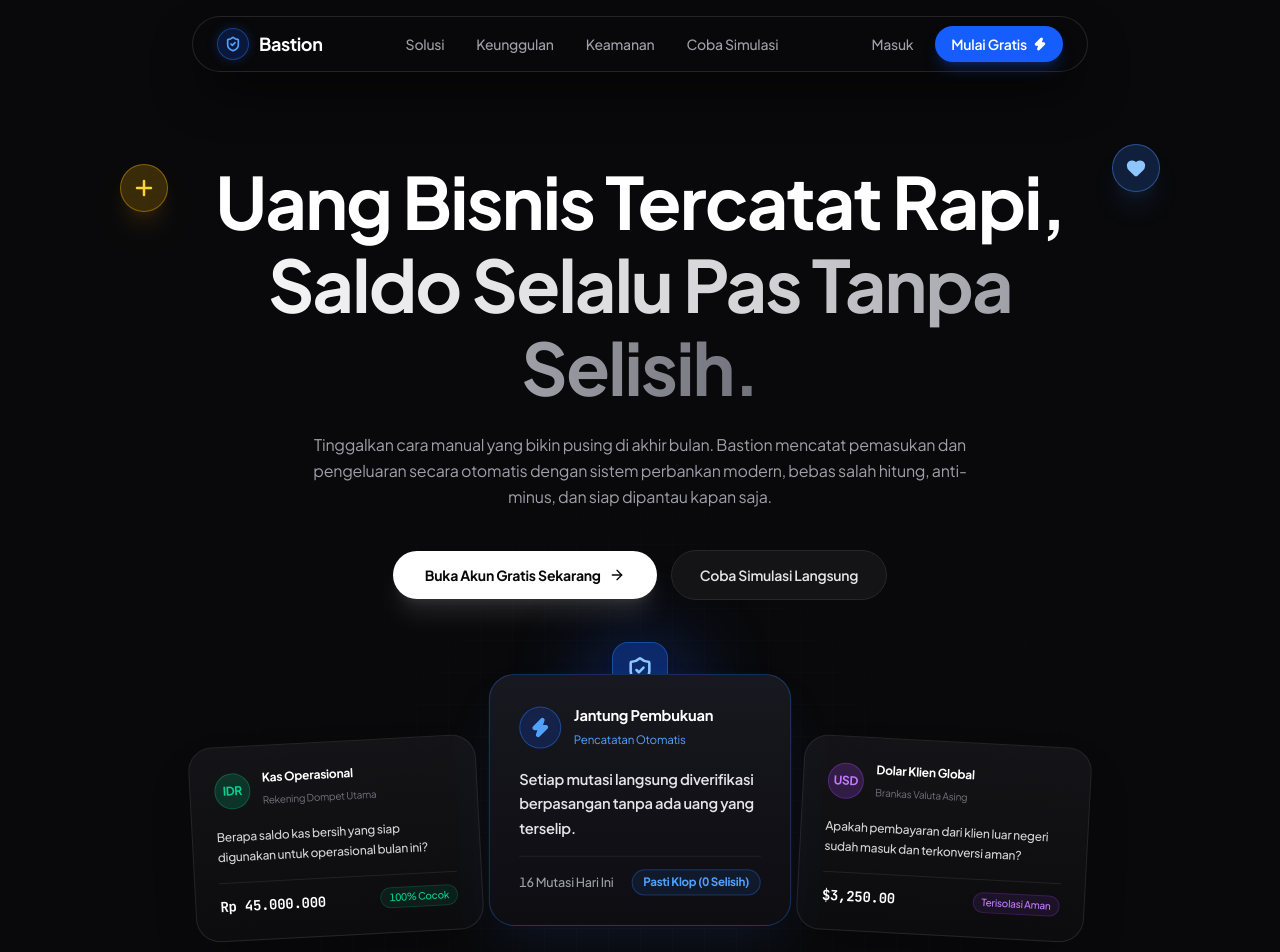
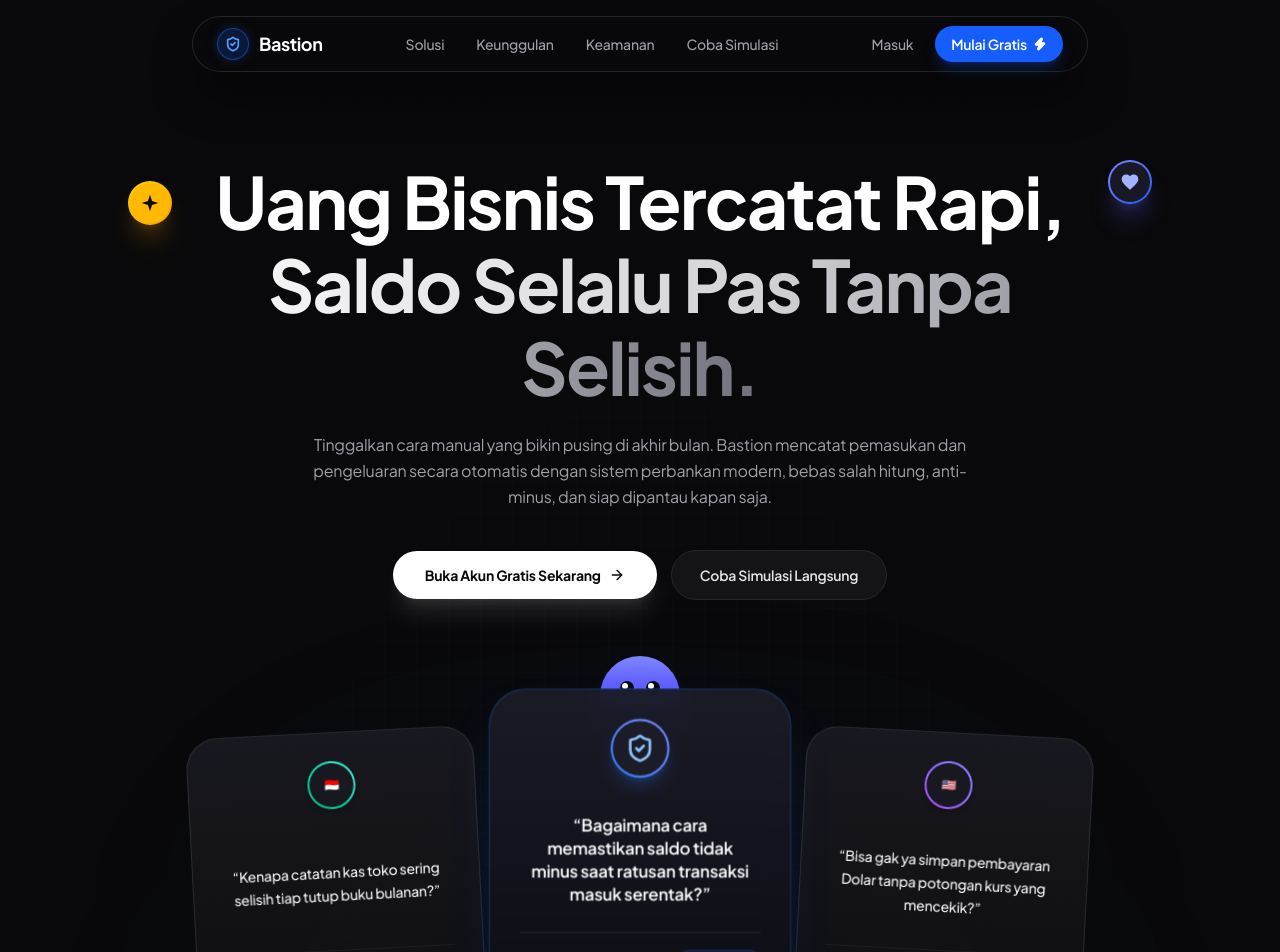
Before and after one commit to agamlatiff/bastion, a React (Vite) app in the folder web/: page / in a window 1280 px wide. Shown: the top 952 px of the page. Built offline with nearby package versions, Linux system fonts and the light colour scheme.

Commit message:
feat(web): replace generic icons with custom stickers and align hero cards with reference photo

```diff
--- a/web/src/pages/LandingPage.tsx
+++ b/web/src/pages/LandingPage.tsx
@@ -14,8 +14,6 @@
     RefreshCw,
     Database,
     Layers,
-    Plus,
-    Heart,
 } from 'lucide-react';
 import { useAuth } from '../features/auth/useAuth';
 import { Button } from '../components/ui/Button';
@@ -125,32 +123,43 @@
 
     return (
         <div className="min-h-screen bg-[#09090b] text-zinc-100 selection:bg-zinc-800 selection:text-white relative overflow-x-hidden">
-            {/* Background Grid Pattern (Kotak-kotak halus khas architectural grid) */}
-            <div className="absolute inset-0 bg-grid-subtle pointer-events-none opacity-50 [mask-image:radial-gradient(ellipse_at_center,white_30%,transparent_80%)]" />
+            {/* Background Grid Pattern kotak-kotak lembut khas architectural paper */}
+            <div className="absolute inset-0 bg-grid-subtle pointer-events-none opacity-45 [mask-image:radial-gradient(ellipse_at_center,white_35%,transparent_85%)]" />
 
-            {/* Floating Navigation Bar (Untouched) */}
+            {/* Ambient light gradient glow */}
+            <div className="absolute top-1/4 left-1/2 -translate-x-1/2 -translate-y-1/2 w-[700px] h-[350px] bg-blue-600/10 blur-[130px] rounded-full pointer-events-none" />
+
+            {/* Floating Navigation Bar (Tetap Sesuai Permintaan) */}
             <Navbar />
 
             {/* ========================================================================= */}
-            {/* SECTION 1: HERO (Layout Inspirasi Foto 2 dengan Estetika FinTech Bastion) */}
+            {/* SECTION 1: HERO (Layout & Komposisi Senada dengan Foto Referensi Mindly)   */}
             {/* ========================================================================= */}
-            <section className="relative pt-32 pb-24 md:pt-40 md:pb-32 px-4 sm:px-6 max-w-6xl mx-auto text-center">
-                {/* Floating Circular Sticker Badges (Kiri & Kanan seperti di referensi) */}
-                <div className="absolute left-6 lg:left-14 top-44 hidden md:flex items-center justify-center">
-                    <div className="w-12 h-12 rounded-full bg-amber-400/20 border border-amber-400/40 backdrop-blur-md flex items-center justify-center text-amber-300 shadow-xl shadow-amber-500/10 animate-bounce duration-1000">
-                        <Plus className="w-6 h-6 stroke-[2.5]" />
+            <section className="relative pt-32 pb-24 md:pt-40 md:pb-28 px-4 sm:px-6 max-w-6xl mx-auto text-center">
+                {/* Floating Custom Badge Kiri (Sparkle Emas Lembut) */}
+                <div className="absolute left-6 lg:left-16 top-48 hidden md:flex items-center justify-center">
+                    <div className="w-11 h-11 rounded-full bg-gradient-to-br from-amber-300 via-amber-400 to-amber-500 p-0.5 shadow-xl shadow-amber-500/20 animate-bounce duration-1000">
+                        <div className="w-full h-full rounded-full bg-amber-400 flex items-center justify-center text-zinc-950">
+                            <svg className="w-5 h-5 fill-current" viewBox="0 0 24 24">
+                                <path d="M12 2L14.4 9.6L22 12L14.4 14.4L12 22L9.6 14.4L2 12L9.6 9.6L12 2Z" />
+                            </svg>
+                        </div>
                     </div>
                 </div>
 
-                <div className="absolute right-6 lg:right-14 top-36 hidden md:flex items-center justify-center">
-                    <div className="w-12 h-12 rounded-full bg-blue-500/20 border border-blue-400/40 backdrop-blur-md flex items-center justify-center text-blue-300 shadow-xl shadow-blue-500/10 animate-pulse">
-                        <Heart className="w-5 h-5 fill-current" />
+                {/* Floating Custom Badge Kanan (Love / Kepercayaan Indigo Lembut) */}
+                <div className="absolute right-6 lg:right-16 top-40 hidden md:flex items-center justify-center">
+                    <div className="w-11 h-11 rounded-full bg-gradient-to-br from-indigo-400 to-blue-600 p-0.5 shadow-xl shadow-indigo-500/25 animate-pulse">
+                        <div className="w-full h-full rounded-full bg-[#181826] flex items-center justify-center text-indigo-300">
+                            <svg className="w-5 h-5 fill-current" viewBox="0 0 24 24">
+                                <path d="M12 21.35l-1.45-1.32C5.4 15.36 2 12.28 2 8.5 2 5.42 4.42 3 7.5 3c1.74 0 3.41.81 4.5 2.09C13.09 3.81 14.76 3 16.5 3 19.58 3 22 5.42 22 8.5c0 3.78-3.4 6.86-8.55 11.54L12 21.35z" />
+                            </svg>
+                        </div>
                     </div>
                 </div>
 
-                {/* Main Hero Content */}
+                {/* Hero Header Content */}
                 <div className="space-y-6 max-w-4xl mx-auto relative z-10">
-                    {/* Headline Utama */}
                     <h1 className="text-4xl sm:text-6xl lg:text-7xl font-bold tracking-tight text-white leading-[1.15] text-balance">
                         Uang Bisnis Tercatat Rapi, <br className="hidden sm:inline" />
                         <span className="bg-gradient-to-r from-zinc-100 via-zinc-300 to-zinc-500 bg-clip-text text-transparent">
@@ -158,12 +167,11 @@
                         </span>
                     </h1>
 
-                    {/* Sub-headline tanpa em-dash */}
                     <p className="text-sm sm:text-base text-zinc-400 leading-relaxed max-w-2xl mx-auto">
                         Tinggalkan cara manual yang bikin pusing di akhir bulan. Bastion mencatat pemasukan dan pengeluaran secara otomatis dengan sistem perbankan modern, bebas salah hitung, anti-minus, dan siap dipantau kapan saja.
                     </p>
 
-                    {/* Tombol CTA dengan radius pill penuh (rounded-full) */}
+                    {/* Tombol CTA dengan radius penuh (rounded-full) */}
                     <div className="flex flex-col sm:flex-row items-center justify-center gap-3.5 pt-4">
                         <Link to={isAuthenticated ? '/app/dashboard' : '/register'}>
                             <button className="w-full sm:w-auto px-8 py-3.5 rounded-full text-sm font-bold bg-white text-zinc-950 hover:bg-zinc-200 shadow-xl shadow-white/10 transition-all flex items-center justify-center gap-2">
@@ -180,82 +188,87 @@
                 </div>
 
                 {/* ===================================================================== */}
-                {/* 3 CARDS PEAKING & FANNING OUT DI BAGIAN BAWAH HERO (Persis Foto 2)    */}
+                {/* 3 KARTU MEKAR & MENGINTIP DI BAGIAN BAWAH HERO (Persis Foto Referensi)*/}
                 {/* ===================================================================== */}
-                <div className="relative mt-16 sm:mt-20 max-w-4xl mx-auto">
-                    {/* Karakter Maskot / Glowing Orb Peeking di belakang kartu tengah */}
-                    <div className="absolute -top-10 left-1/2 -translate-x-1/2 w-28 h-28 rounded-full bg-blue-600/30 blur-2xl pointer-events-none" />
-                    <div className="absolute -top-6 left-1/2 -translate-x-1/2 z-0 hidden sm:flex items-center justify-center">
-                        <div className="w-14 h-14 rounded-2xl bg-blue-600/30 border border-blue-500/40 backdrop-blur-md flex items-center justify-center text-blue-300 shadow-lg animate-bounce duration-1000">
-                            <ShieldCheck className="w-7 h-7 stroke-[2.2]" />
+                <div className="relative mt-20 sm:mt-24 max-w-4xl mx-auto">
+                    {/* Karakter Maskot Mengintip dengan Mata Lucu (Persis Karakter di Foto 2) */}
+                    <div className="absolute -top-10 left-1/2 -translate-x-1/2 z-0 flex flex-col items-center">
+                        <div className="w-20 h-14 rounded-t-full bg-gradient-to-t from-blue-600 via-indigo-500 to-indigo-400 flex items-center justify-center gap-3 pt-2 shadow-lg shadow-blue-500/30">
+                            {/* Mata Kiri */}
+                            <div className="w-3.5 h-3.5 rounded-full bg-zinc-950 flex items-center justify-center">
+                                <div className="w-1.5 h-1.5 rounded-full bg-white -translate-y-0.5 -translate-x-0.5" />
+                            </div>
+                            {/* Mata Kanan */}
+                            <div className="w-3.5 h-3.5 rounded-full bg-zinc-950 flex items-center justify-center">
+                                <div className="w-1.5 h-1.5 rounded-full bg-white -translate-y-0.5 -translate-x-0.5" />
+                            </div>
                         </div>
                     </div>
 
-                    {/* Fanned 3 Cards Layout */}
+                    {/* Fanned 3 Cards Grid */}
                     <div className="grid grid-cols-1 md:grid-cols-3 gap-5 sm:gap-4 items-end relative z-10">
-                        {/* KARTU KIRI: Miring ke Kiri (-rotate-3) */}
-                        <div className="rounded-3xl border border-zinc-800/90 bg-gradient-to-b from-[#141418] via-[#101013] to-[#0c0c0e] p-6 text-left shadow-2xl md:-rotate-3 md:translate-y-4 hover:rotate-0 hover:translate-y-0 transition-all duration-300 group">
-                            <div className="flex items-center gap-3 mb-4">
-                                <div className="w-9 h-9 rounded-full bg-emerald-500/20 border border-emerald-500/30 flex items-center justify-center text-xs font-bold text-emerald-400">
-                                    IDR
-                                </div>
-                                <div>
-                                    <span className="text-xs font-bold text-white block">Kas Operasional</span>
-                                    <span className="text-[10px] text-zinc-500">Rekening Dompet Utama</span>
+                        {/* KARTU KIRI: Miring ke Kiri (-rotate-3), Humanis & Bersahabat */}
+                        <div className="rounded-[2rem] border border-white/10 bg-gradient-to-b from-[#181820]/95 via-[#131317]/95 to-[#0e0e12]/95 backdrop-blur-xl p-7 text-center shadow-2xl md:-rotate-3 md:translate-y-4 hover:rotate-0 hover:translate-y-0 transition-all duration-300 flex flex-col items-center justify-between min-h-[280px]">
+                            {/* Avatar Profil Lingkaran di Atas */}
+                            <div className="w-12 h-12 rounded-full bg-gradient-to-tr from-emerald-500 to-teal-300 p-0.5 shadow-md mb-2">
+                                <div className="w-full h-full rounded-full bg-[#181820] flex items-center justify-center text-emerald-300 font-bold text-xs">
+                                    🇮🇩
                                 </div>
                             </div>
-                            <p className="text-xs text-zinc-300 font-medium leading-relaxed mb-4">
-                                Berapa saldo kas bersih yang siap digunakan untuk operasional bulan ini?
+
+                            {/* Pertanyaan Relatable Pemilik Bisnis */}
+                            <p className="text-sm text-zinc-100 font-medium leading-relaxed px-1">
+                                &ldquo;Kenapa catatan kas toko sering selisih tiap tutup buku bulanan?&rdquo;
                             </p>
-                            <div className="pt-3 border-t border-zinc-800/80 flex items-center justify-between">
-                                <span className="text-sm font-bold font-mono text-white">Rp 45.000.000</span>
-                                <span className="text-[10px] font-medium text-emerald-400 bg-emerald-500/10 px-2 py-0.5 rounded-full border border-emerald-500/20">
-                                    100% Cocok
+
+                            {/* Statistik / Jawaban Sederhana di Bawah */}
+                            <div className="w-full pt-4 border-t border-white/5 flex items-center justify-between text-xs text-zinc-400">
+                                <span>Kas Operasional</span>
+                                <span className="text-emerald-400 font-semibold font-mono">100% Klop</span>
+                            </div>
+                        </div>
+
+                        {/* KARTU TENGAH: Tegak, Lebih Tinggi & Elevated (Center Hero Card) */}
+                        <div className="rounded-[2.2rem] border border-blue-500/30 bg-gradient-to-b from-[#1c1c28]/95 via-[#15151f]/95 to-[#0e0e14]/95 backdrop-blur-xl p-7 text-center shadow-2xl shadow-blue-500/15 z-20 md:scale-105 hover:scale-108 transition-all duration-300 flex flex-col items-center justify-between min-h-[300px]">
+                            {/* Avatar Badge Karakter di Atas */}
+                            <div className="w-14 h-14 rounded-full bg-gradient-to-tr from-blue-500 to-indigo-400 p-0.5 shadow-lg shadow-blue-500/25 mb-2">
+                                <div className="w-full h-full rounded-full bg-[#1c1c28] flex items-center justify-center text-blue-300">
+                                    <ShieldCheck className="w-7 h-7 stroke-[2.2]" />
+                                </div>
+                            </div>
+
+                            {/* Pertanyaan Sentral Keamanan Finansial */}
+                            <p className="text-base text-white font-semibold leading-snug px-2">
+                                &ldquo;Bagaimana cara memastikan saldo tidak minus saat ratusan transaksi masuk serentak?&rdquo;
+                            </p>
+
+                            {/* Status Bastion di Bawah */}
+                            <div className="w-full pt-4 border-t border-white/10 flex items-center justify-between text-xs">
+                                <span className="text-zinc-400">Jantung Pembukuan</span>
+                                <span className="text-blue-400 font-bold bg-blue-500/10 px-2.5 py-0.5 rounded-full border border-blue-500/20">
+                                    Nol Selisih
                                 </span>
                             </div>
                         </div>
 
-                        {/* KARTU TENGAH: Berdiri Tegak & Terangkat (Elevated Center Card) */}
-                        <div className="rounded-3xl border border-blue-500/30 bg-gradient-to-b from-[#181820] via-[#121218] to-[#0d0d12] p-6 sm:p-7 text-left shadow-2xl shadow-blue-500/10 z-20 md:scale-105 hover:scale-108 transition-all duration-300 relative group">
-                            <div className="flex items-center gap-3 mb-4">
-                                <div className="w-10 h-10 rounded-full bg-blue-600/20 border border-blue-500/40 flex items-center justify-center text-blue-400 shadow-inner">
-                                    <Zap className="w-5 h-5 fill-current" />
-                                </div>
-                                <div>
-                                    <span className="text-sm font-bold text-white block">Jantung Pembukuan</span>
-                                    <span className="text-[11px] text-blue-400">Pencatatan Otomatis</span>
+                        {/* KARTU KANAN: Miring ke Kanan (rotate-3), Humanis & Bersahabat */}
+                        <div className="rounded-[2rem] border border-white/10 bg-gradient-to-b from-[#181820]/95 via-[#131317]/95 to-[#0e0e12]/95 backdrop-blur-xl p-7 text-center shadow-2xl md:rotate-3 md:translate-y-4 hover:rotate-0 hover:translate-y-0 transition-all duration-300 flex flex-col items-center justify-between min-h-[280px]">
+                            {/* Avatar Profil Lingkaran di Atas */}
+                            <div className="w-12 h-12 rounded-full bg-gradient-to-tr from-purple-500 to-indigo-400 p-0.5 shadow-md mb-2">
+                                <div className="w-full h-full rounded-full bg-[#181820] flex items-center justify-center text-purple-300 font-bold text-xs">
+                                    🇺🇸
                                 </div>
                             </div>
-                            <p className="text-sm text-zinc-200 font-semibold leading-relaxed mb-4">
-                                Setiap mutasi langsung diverifikasi berpasangan tanpa ada uang yang terselip.
+
+                            {/* Pertanyaan Relatable Pemilik Bisnis */}
+                            <p className="text-sm text-zinc-100 font-medium leading-relaxed px-1">
+                                &ldquo;Bisa gak ya simpan pembayaran Dolar tanpa potongan kurs yang mencekik?&rdquo;
                             </p>
-                            <div className="pt-3 border-t border-zinc-800/80 flex items-center justify-between text-xs">
-                                <span className="text-zinc-400 font-medium">16 Mutasi Hari Ini</span>
-                                <span className="text-[11px] font-bold text-blue-400 bg-blue-500/10 px-2.5 py-1 rounded-full border border-blue-500/30">
-                                    Pasti Klop (0 Selisih)
-                                </span>
-                            </div>
-                        </div>
 
-                        {/* KARTU KANAN: Miring ke Kanan (rotate-3) */}
-                        <div className="rounded-3xl border border-zinc-800/90 bg-gradient-to-b from-[#141418] via-[#101013] to-[#0c0c0e] p-6 text-left shadow-2xl md:rotate-3 md:translate-y-4 hover:rotate-0 hover:translate-y-0 transition-all duration-300 group">
-                            <div className="flex items-center gap-3 mb-4">
-                                <div className="w-9 h-9 rounded-full bg-purple-500/20 border border-purple-500/30 flex items-center justify-center text-xs font-bold text-purple-400">
-                                    USD
-                                </div>
-                                <div>
-                                    <span className="text-xs font-bold text-white block">Dolar Klien Global</span>
-                                    <span className="text-[10px] text-zinc-500">Brankas Valuta Asing</span>
-                                </div>
-                            </div>
-                            <p className="text-xs text-zinc-300 font-medium leading-relaxed mb-4">
-                                Apakah pembayaran dari klien luar negeri sudah masuk dan terkonversi aman?
-                            </p>
-                            <div className="pt-3 border-t border-zinc-800/80 flex items-center justify-between">
-                                <span className="text-sm font-bold font-mono text-white">$3,250.00</span>
-                                <span className="text-[10px] font-medium text-purple-400 bg-purple-500/10 px-2 py-0.5 rounded-full border border-purple-500/20">
-                                    Terisolasi Aman
-                                </span>
+                            {/* Statistik / Jawaban Sederhana di Bawah */}
+                            <div className="w-full pt-4 border-t border-white/5 flex items-center justify-between text-xs text-zinc-400">
+                                <span>Brankas Valas</span>
+                                <span className="text-purple-400 font-semibold font-mono">Kurs Bersih</span>
                             </div>
                         </div>
                     </div>
```
